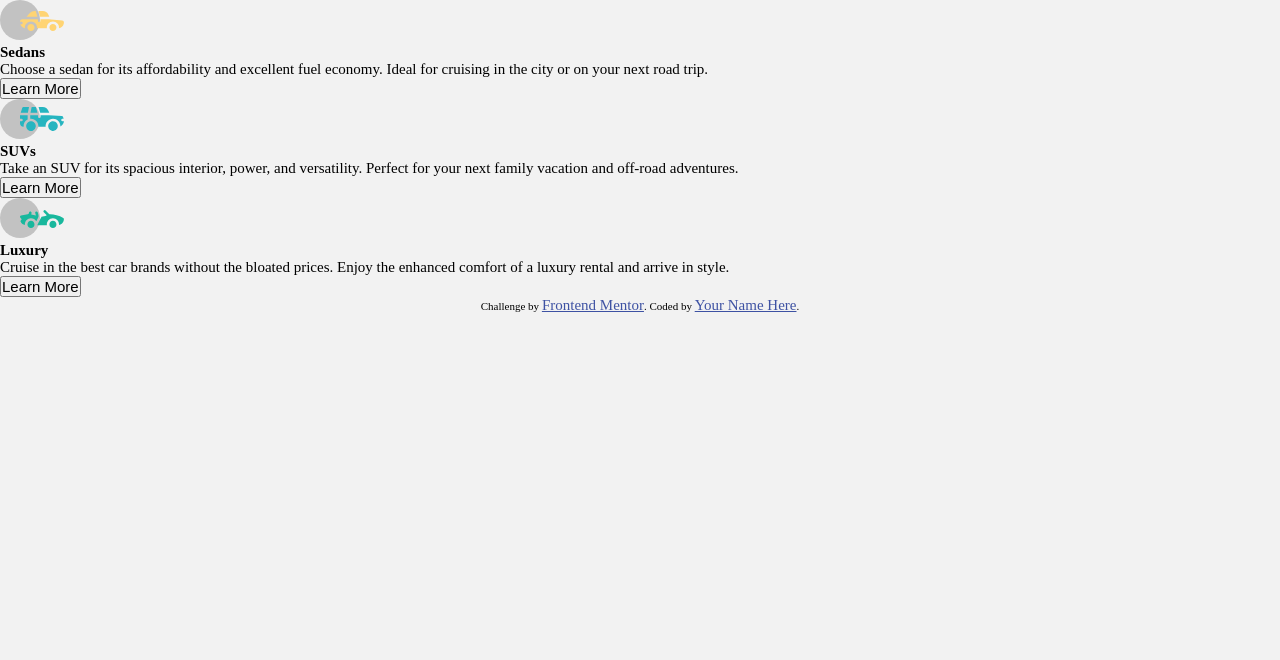
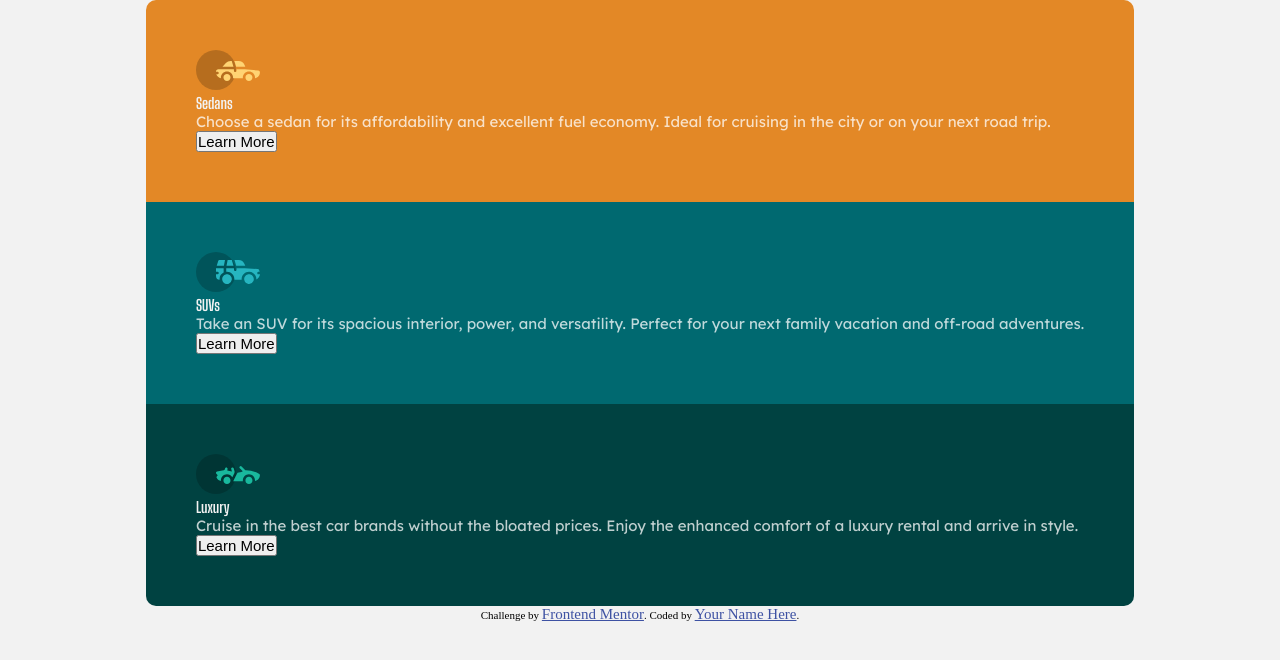
Before and after one commit to jhaynes322/3-column-preview-card, a plain HTML site: page index.html in a window 1280 px wide. Drawn offline with Linux system fonts and the light colour scheme.

Commit message:
Added padding inside each text container.

```diff
--- a/index.html
+++ b/index.html
@@ -29,7 +29,8 @@
 </head>
 
 <body>
-  <main id="container">
+  <main id="bg-container">
+    <div class="main-container">
       <div class="sedans-box">
         <svg width="64" height="40" xmlns="http://www.w3.org/2000/svg">
           <g fill="none" fill-rule="evenodd">
@@ -76,6 +77,7 @@
         Challenge by <a href="https://www.frontendmentor.io?ref=challenge" target="_blank">Frontend Mentor</a>.
         Coded by <a href="#">Your Name Here</a>.
       </footer>
+    </div>
   </main>
 </body>
 
--- a/styles.css
+++ b/styles.css
@@ -18,4 +18,47 @@
 /*Set background color for body. */
 body {
     background-color: var(--bg-text);
+    max-width: 375px;
 }
+
+#bg-container {
+    display: flex;
+    justify-content: center;
+    align-items: center;
+    width: 100vw;
+}
+
+.main-container {
+    display: flex;
+    flex-direction: column;
+    max-width: 90vw;
+}
+
+.sedans-box {
+    background-color: var(--bright-orange);
+    border-top-right-radius: 10px;
+    border-top-left-radius: 10px;
+    padding: 3.33em;
+}
+
+.suv-box {
+    background-color: var(--dark-cyan);
+    padding: 3.33em;
+}
+
+.luxury-box {
+    background-color: var(--very-dark-cyan);
+    border-bottom-left-radius: 10px;
+    border-bottom-right-radius: 10px;
+    padding: 3.33em;
+}
+
+h2 {
+    font-family: 'Big Shoulders Display', cursive;
+    color: var(--bg-text);
+}
+
+p {
+    font-family: 'Lexend Deca', sans-serif;
+    color: var(--paragraphs);
+}
```
Lines whose indentation alone changed are shown as unchanged.
